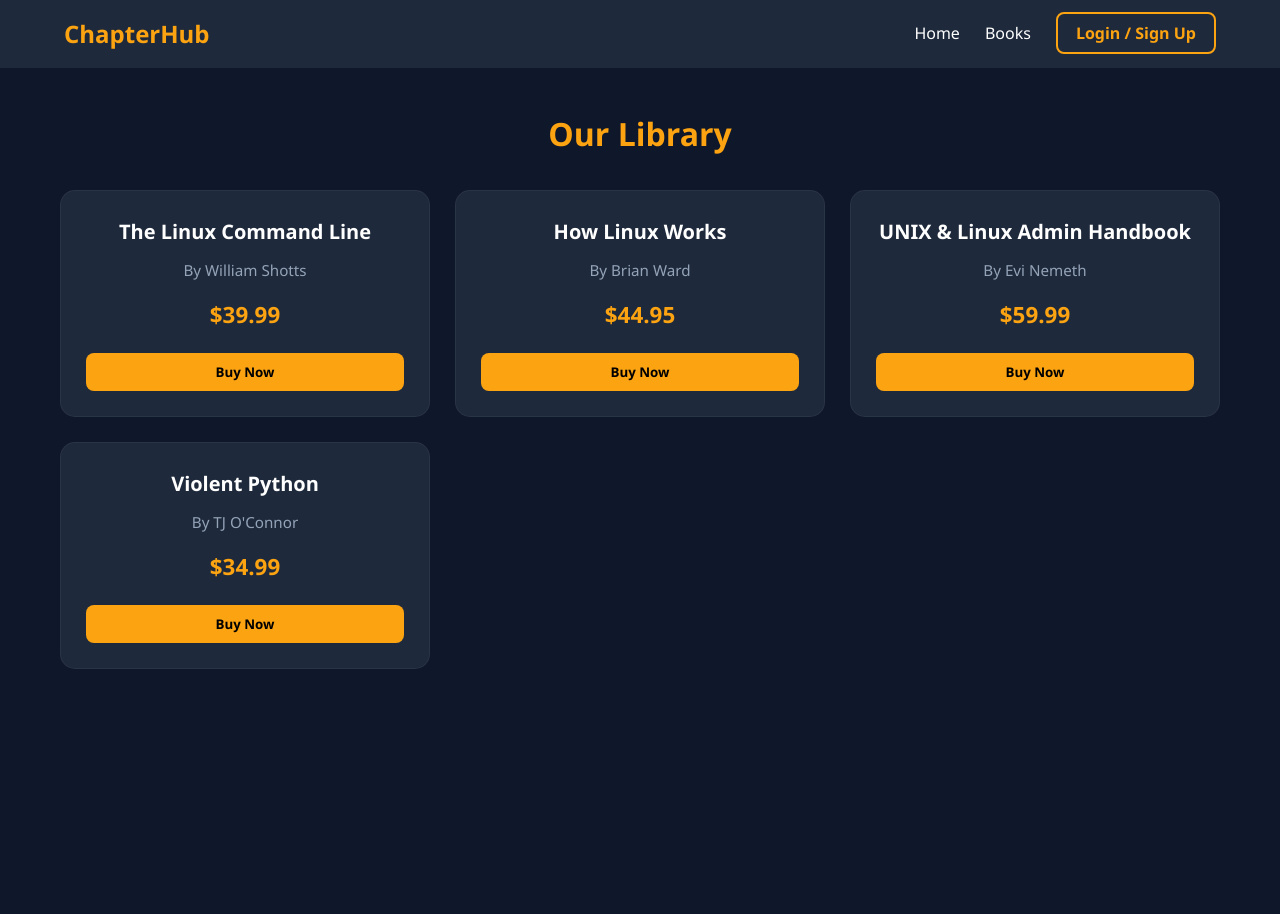
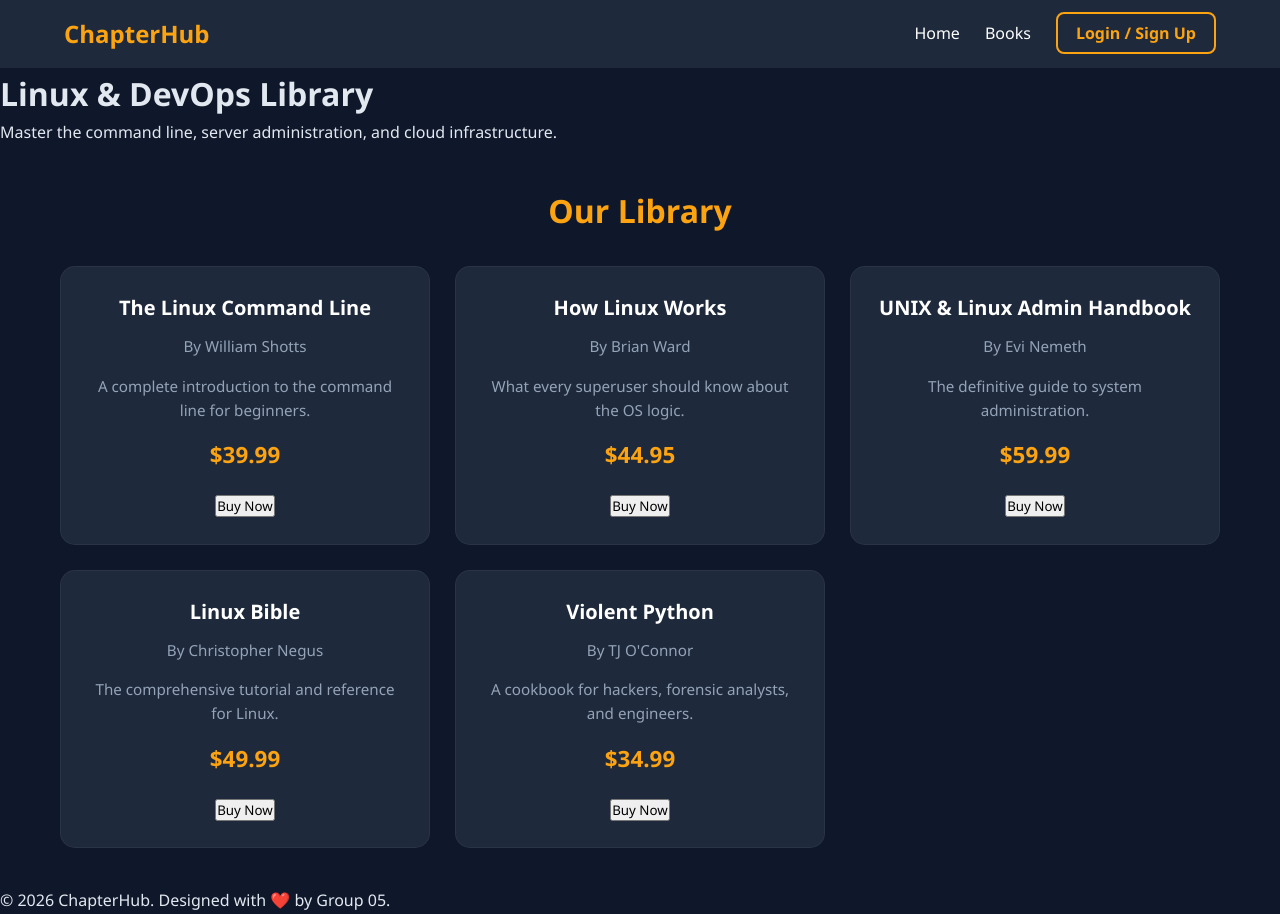
Before and after one commit to kavindyashashini39/chapter-hub, a website: page src/books.html in a window 1280 px wide. Before the commit the page ends 800 px from the top, so only its background shows below. Drawn offline with Linux system fonts and the light colour scheme.

Commit message:
Update books.html

```diff
--- a/src/books.html
+++ b/src/books.html
@@ -5,6 +5,7 @@
     <meta name="viewport" content="width=device-width, initial-scale=1.0">
     <title>ChapterHub - Our Books</title>
     <link rel="stylesheet" href="styles/main.css">
+    <link rel="stylesheet" href="https://cdnjs.cloudflare.com/ajax/libs/font-awesome/6.0.0/css/all.min.css">
 </head>
 <body>
     <nav>
@@ -16,18 +17,29 @@
         </ul>
     </nav>
 
+    <div class="library-header">
+        <h1>Linux & DevOps Library</h1>
+        <p>Master the command line, server administration, and cloud infrastructure.</p>
+    </div>
+
     <div class="container">
         <h2 class="section-title">Our Library</h2>
         <div class="book-grid" id="book-display">
             </div>
     </div>
 
+    <footer>
+        <p>&copy; 2026 ChapterHub. Designed with ❤️ by Group 05.</p>
+    </footer>
+
     <script>
+
         const books = [
-            { title: "The Linux Command Line", author: "William Shotts", price: "$39.99", genre: "Linux" },
-            { title: "How Linux Works", author: "Brian Ward", price: "$44.95", genre: "Linux" },
-            { title: "UNIX & Linux Admin Handbook", author: "Evi Nemeth", price: "$59.99", genre: "DevOps" },
-            { title: "Violent Python", author: "TJ O'Connor", price: "$34.99", genre: "Python" }
+            { title: "The Linux Command Line", author: "William Shotts", price: "$39.99", desc: "A complete introduction to the command line for beginners." },
+            { title: "How Linux Works", author: "Brian Ward", price: "$44.95", desc: "What every superuser should know about the OS logic." },
+            { title: "UNIX & Linux Admin Handbook", author: "Evi Nemeth", price: "$59.99", desc: "The definitive guide to system administration." },
+            { title: "Linux Bible", author: "Christopher Negus", price: "$49.99", desc: "The comprehensive tutorial and reference for Linux." },
+            { title: "Violent Python", author: "TJ O'Connor", price: "$34.99", desc: "A cookbook for hackers, forensic analysts, and engineers." }
         ];
 
         function displayBooks() {
@@ -35,24 +47,32 @@
             const searchQuery = urlParams.get('search')?.toLowerCase() || "";
             const displayArea = document.getElementById('book-display');
 
+
             const filtered = books.filter(b =>
                 b.title.toLowerCase().includes(searchQuery) ||
                 b.author.toLowerCase().includes(searchQuery)
             );
 
+
             displayArea.innerHTML = filtered.map(book => `
                 <div class="book-card">
-                    <h3>${book.title}</h3>
-                    <p>By ${book.author}</p>
-                    <div class="price">${book.price}</div>
-                    <button class="btn">Buy Now</button>
+                    <div class="card-content">
+                        <h3>${book.title}</h3>
+                        <p class="author">By ${book.author}</p>
+                        <p class="desc">${book.desc}</p>
+                    </div>
+                    <div class="card-footer">
+                        <div class="price">${book.price}</div>
+                        <button class="btn-buy">Buy Now</button>
+                    </div>
                 </div>
             `).join('');
 
             if(filtered.length === 0) {
-                displayArea.innerHTML = "<p>No books found for your search.</p>";
+                displayArea.innerHTML = "<p style='grid-column: 1/-1; text-align: center;'>No books found.</p>";
             }
         }
+
         window.onload = displayBooks;
     </script>
 </body>
```
